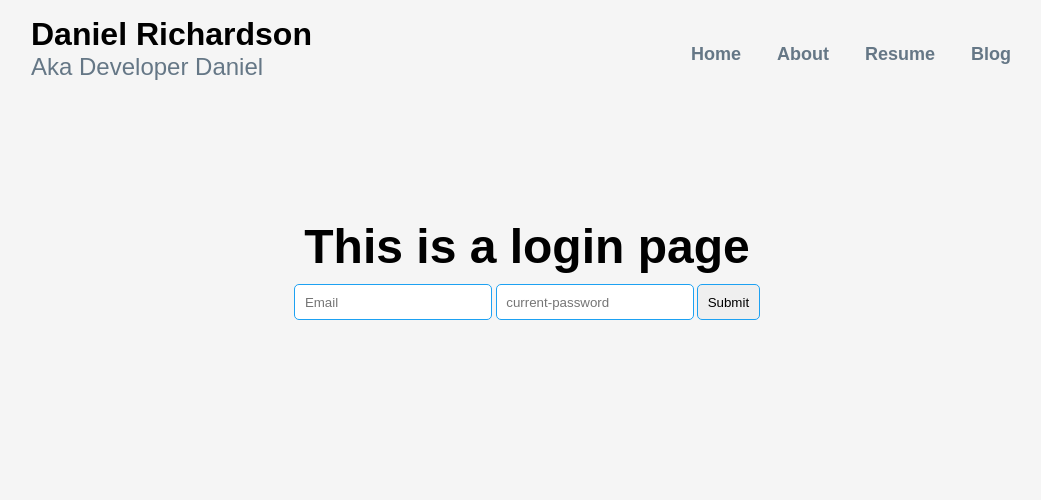
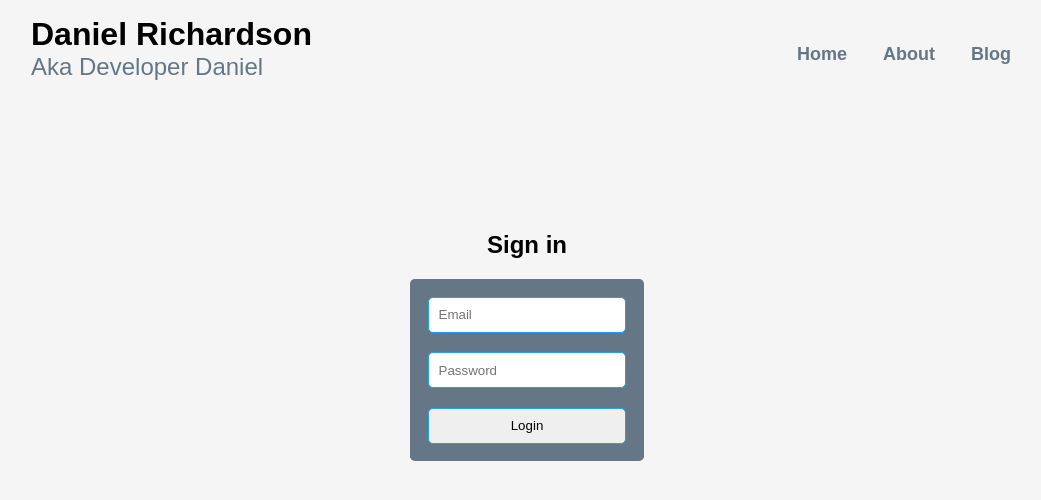
Before and after one commit to daniel-k-richardson/developer-daniel-app, a React (Vite) app: page /login in a window 1280 px wide. Shown: the top 500 px of the page, without its empty margins (113-1154 px from the left). Built offline with nearby package versions, Linux system fonts and the light colour scheme.

Commit message:
small fixes

```diff
--- a/package.json
+++ b/package.json
@@ -10,6 +10,7 @@
     "preview": "vite preview"
   },
   "dependencies": {
+    "prop-types": "^15.8.1",
     "react": "^18.2.0",
     "react-dom": "^18.2.0",
     "react-router-dom": "^6.22.0"
--- a/src/common/navigation/Navigation.jsx
+++ b/src/common/navigation/Navigation.jsx
@@ -18,7 +18,6 @@ export default function Navigation () {
             <ul className='nav-list'>
                 <li><NavLink to='/' className={({ isActive }) => (isActive ? 'active' : '')}>Home</NavLink></li>
                 <li><NavLink to='About' >About</NavLink></li>
-                <li><NavLink to='https://github.com/daniel-k-richardson' target='_bank'>Resume</NavLink></li>
                 <li><NavLink to='Blogs' >Blog</NavLink></li>
                 { isLoggedIn ? (<li><NavLink onClick={handleLogout}>Logout</NavLink></li>) : null}
             </ul>
--- a/src/features/blog/Blog.jsx
+++ b/src/features/blog/Blog.jsx
@@ -1,9 +1,13 @@
-import { useState, useEffect } from 'react'
+import { useState, useEffect, useContext } from 'react'
+import './blog.css'
+
 import BlogService from '../../services/BlogService'
-import blogStyle from './blog.module.css'
+import BlogList from './BlogList.jsx'
+import { UserContext } from '../../App'
 
 export default function Blog () {
   const [posts, setPosts] = useState([])
+  const [isLoggedIn, setIsLoggedIn] = useContext(UserContext)
 
   const blogs = [
     { id: 1, title: 'first ever blog', content: 'this is my content asdfasdfasdf' },
@@ -25,18 +29,11 @@ export default function Blog () {
   }
 
   return (<>
-            <h1 className={blogStyle.header}>Blog</h1>
-            <p className={blogStyle.contentText}>my blogs go here</p>
-            <div className={blogStyle.blogWrapper} >
-              { blogs.map((post) => (
-                <div className={blogStyle.blogCard} key={post.id}>
-                  <h1 className={blogStyle.blogTitle}>{post.title}</h1>
-                  <p className={blogStyle.content}>{post.content.slice(0, 40) + '...'}</p>
-                  <div className={blogStyle.blogFooter}>
-                    <p>footer scontent</p>
-                  </div>
-                </div>
-              ))}
+            <h1 className='header'>Blog</h1>
+            {isLoggedIn ? (<button>Create new blog</button>) : null }
+            <p className='contentText'>my blogs go here</p>
+            <div className='blogWrapper' >
+              <BlogList blogs={blogs} />
             </div>
           </>)
 }
--- /dev/null
+++ b/src/features/blog/BlogList.jsx
@@ -0,0 +1,25 @@
+import PropTypes from 'prop-types'
+
+export default function BlogList ({ blogs }) {
+  const handleClick = (post) => {
+    console.log('Clicked on item', post)
+  }
+
+  return (
+  <>
+      { blogs.map((post) => (
+                <div onClick={() => handleClick(post)} className='blogCard' key={post.id}>
+                  <h1 className='blogTitle'>{post.title}</h1>
+                  <p className='content'>{post.content.slice(0, 40) + '...'}</p>
+                  <div className='blogFooter'>
+                    <p>footer scontent</p>
+                  </div>
+                </div>
+      ))}
+    </>
+  )
+}
+
+BlogList.protoTypes = {
+  blogs: PropTypes.arrayOf(PropTypes.object).isRequired
+}
--- a/src/features/blog/blog.module.css
+++ b/src/features/blog/blog.css
@@ -3,6 +3,7 @@
     display: flex;
     flex-wrap: wrap;
     gap: 2rem;
+
 }
 
 .blogCard {
--- a/src/features/login/Login.jsx
+++ b/src/features/login/Login.jsx
@@ -3,6 +3,8 @@ import { useNavigate } from 'react-router-dom'
 import Input from '../../common/input/Input'
 import AuthService from '../../services/AuthService'
 import { UserContext } from '../../App'
+
+import './login.css'
 
 export default function Login () {
   const [loginCredentials, setloginCredentials] = useState({})
@@ -24,8 +26,8 @@ export default function Login () {
   }
 
   return (<>
-        <h1>This is a login page</h1>
-        <form onSubmit={handleLogin}>
+        <h2>Sign in</h2>
+        <form className='login-form' onSubmit={handleLogin}>
             <Input
               type='text'
               placeholder='Email'
@@ -33,10 +35,10 @@ export default function Login () {
               onChange={handleChange} />
             <Input
               type='password'
-              placeholder='current-password'
+              placeholder='Password'
               name='password'
               onChange={handleChange} />
-            <input type='submit' />
+            <input type='submit' value='Login'/>
         </form>
     </>)
 }
--- /dev/null
+++ b/src/features/login/login.css
@@ -0,0 +1,8 @@
+.login-form {
+  display: flex;
+  flex-direction: column;
+  gap: 1rem;
+  background-color: #657786;
+  padding: 1rem;
+  border-radius: .3rem;
+}
```
Also changed, not shown: 1 other file (tests, documents, lock files or other folders).
